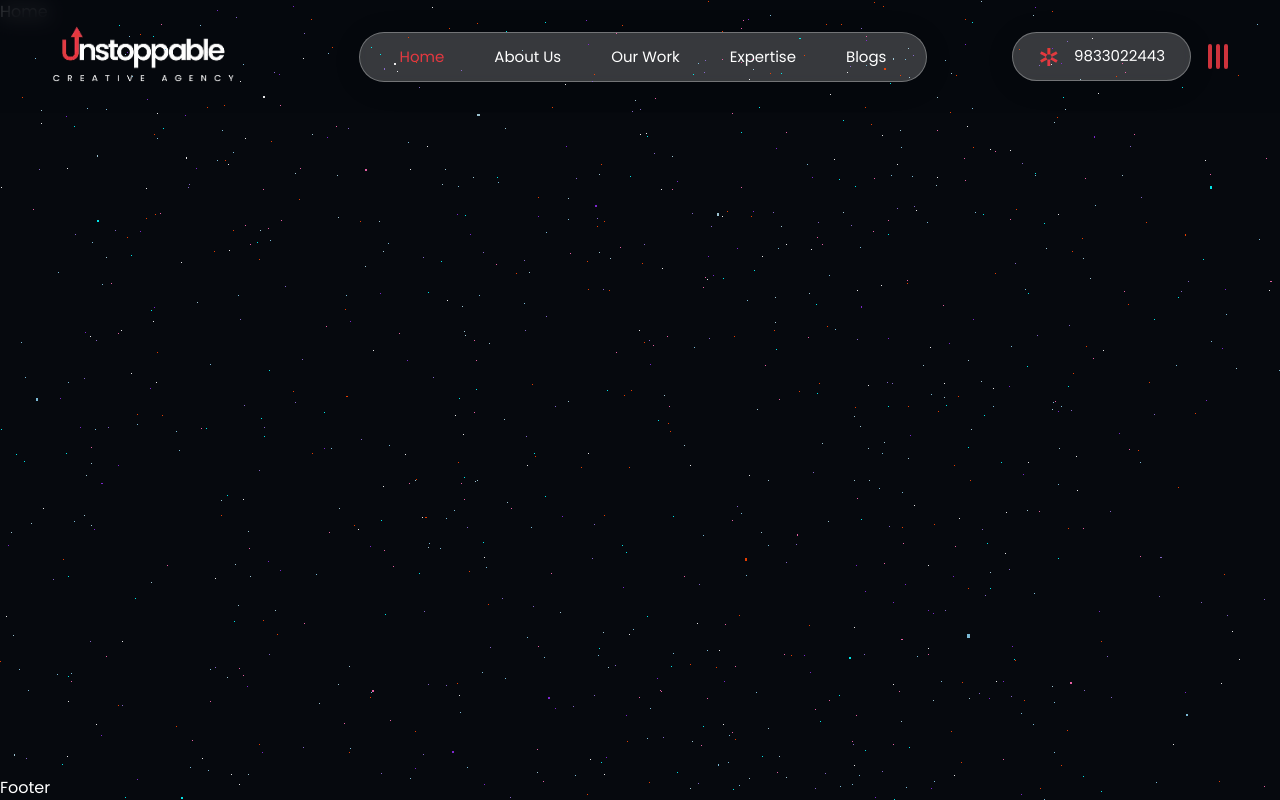
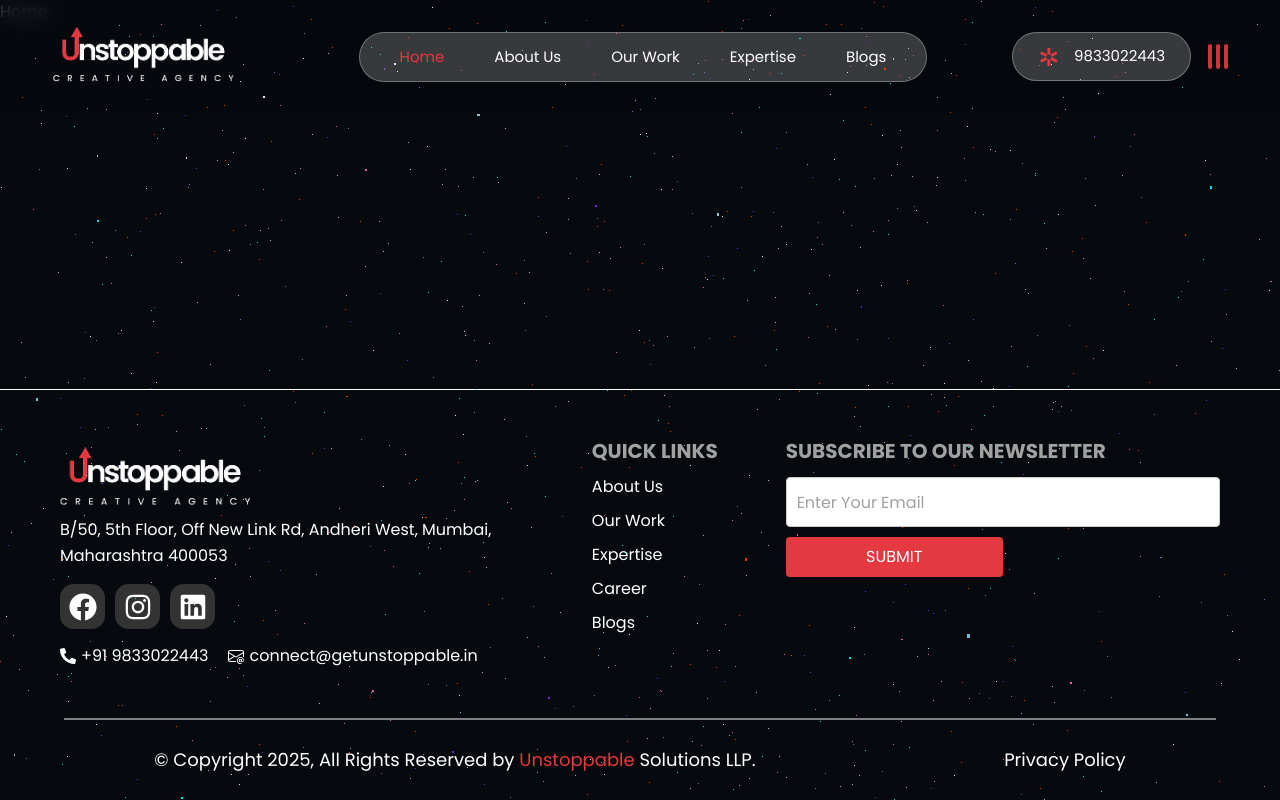
Before and after one commit to aniketocto/unstoppable-react-site, a React (Vite) app: page / in a window 1280 px wide. Built offline with nearby package versions, Linux system fonts and the light colour scheme.

Commit message:
footer completed

```diff
--- a/package.json
+++ b/package.json
@@ -13,6 +13,7 @@
     "@tailwindcss/vite": "^4.1.13",
     "react": "^19.1.1",
     "react-dom": "^19.1.1",
+    "react-hot-toast": "^2.6.0",
     "react-icons": "^5.5.0",
     "react-router-dom": "^7.8.2",
     "tailwindcss": "^4.1.13",
--- a/src/App.jsx
+++ b/src/App.jsx
@@ -9,6 +9,7 @@ import Home from "./pages/Home";
 import Career from "./pages/career";
 import Blogs from "./pages/blogs";
 import About from "./pages/About";
+import { Toaster } from "react-hot-toast";
 
 function App() {
   return (
@@ -21,6 +22,15 @@ function App() {
         <Route path="*" element={<Navigate to="/" replace />} />
         {/* fallback */}
       </Routes>
+      <Toaster
+        toastOptions={{
+          className: "",
+          duration: 3000,
+          style: {
+            fontSize: "13px",
+          },
+        }}
+      />
     </Router>
   );
 }
--- /dev/null
+++ b/src/assets/css/footer.css
@@ -0,0 +1,258 @@
+.footer-main {
+  display: flex;
+  justify-content: space-between;
+  align-items: flex-start;
+  background-color: #06090e;
+  padding: 50px 100px;
+  flex-direction: row;
+  width: 100%;
+}
+
+.social-row {
+  display: flex;
+  flex-direction: column;
+  justify-content: center;
+  align-items: flex-start;
+}
+
+.footer-main .logo {
+  width: 200px;
+  margin-left: -3px;
+}
+
+.links {
+  display: flex;
+  justify-content: center;
+  align-items: start;
+  flex-direction: column;
+  gap: 15px;
+}
+
+.social-links {
+  display: flex;
+  justify-content: center;
+  align-items: center;
+  gap: 10px;
+}
+
+.links p {
+  color: #fff;
+  font-size: 16px;
+  line-height: 26px;
+  font-weight: 400;
+}
+
+.links a {
+  display: inline-flex;
+  font-size: 28px;
+  width: 45px;
+  height: 45px;
+  border-radius: 30%;
+  background-color: #333;
+  justify-content: center;
+  align-items: center;
+}
+
+.links a,
+.contacts a {
+  color: #fff;
+  text-decoration: none;
+}
+
+.contacts a {
+  display: flex;
+  justify-content: center;
+  align-items: center;
+  gap: 5px;
+}
+
+.links a:hover {
+  background-color: #e43941;
+}
+
+.contacts a:hover,
+.menu-row a:hover {
+  color: #e43941;
+}
+
+.contacts {
+  display: flex;
+  justify-content: start;
+  align-items: start;
+  gap: 20px;
+  margin-top: 15px;
+}
+
+.contacts i {
+  margin-right: 5px;
+}
+
+.menu-row {
+  display: flex;
+  justify-content: center;
+  align-items: start;
+  gap: 10px;
+  flex-direction: column;
+}
+
+.menu-row h3 {
+  font-size: 20px;
+  font-weight: 700;
+  line-height: 22px;
+  text-transform: uppercase;
+  color: #a1a1a1;
+  margin-bottom: 3px;
+}
+
+.menu-row a {
+  color: #fff;
+  font-size: 16px;
+  text-decoration: none;
+}
+
+.form-row {
+  display: flex;
+  justify-content: center;
+  align-items: start;
+  gap: 15px;
+  flex-direction: column;
+}
+
+.form-row h2 {
+  color: #a1a1a1;
+  font-size: 20px;
+  line-height: 22px;
+  font-weight: 700;
+  text-transform: uppercase;
+}
+
+input.footer-email {
+  width: 100%;
+  height: 50px;
+  padding: 10px;
+  border: 1px solid #ccc;
+  border-radius: 4px;
+  box-sizing: border-box;
+  font-size: 16px;
+  color: #333;
+  background: #fff;
+  margin-bottom: 10px;
+  z-index: 2;
+  position: relative;
+}
+
+::placeholder {
+  color: #a1a1a1;
+}
+
+.footer-btn {
+  background-color: #e43941;
+  color: white;
+  padding: 8px 20px;
+  border: none;
+  border-radius: 4px;
+  cursor: pointer;
+  font-size: 16px;
+  width: 50%;
+  transition: background-color 0.3s;
+  text-transform: uppercase;
+  z-index: 2;
+  position: relative;
+}
+
+.footer-btn:hover {
+  background-color: #e43941;
+}
+
+.footer-hr {
+  width: 90%;
+  margin: auto;
+  height: 1px;
+  background: #eeeeee4e;
+  border: 1px solid #eeeeee4e;
+}
+
+.copyright {
+  display: flex;
+  width: 100%;
+  justify-content: space-around;
+  align-items: center;
+  height: 80px;
+  padding: 0 30px;
+}
+
+.copyright a {
+  color: #fff;
+  font-size: 18px;
+  line-height: 20px;
+  text-align: center;
+  text-decoration: none;
+}
+
+.copyright a:hover {
+  color: #e43941;
+}
+
+.copyright p {
+  color: #fff;
+  font-size: 18px;
+  line-height: 20px;
+  text-align: center;
+}
+
+/* ResponsiveNess */
+
+@media screen and (max-width: 1300px) {
+  .footer-main {
+    padding: 50px 60px;
+  }
+  .social-row {
+    width: 40%;
+  }
+}
+
+@media screen and (max-width: 1200px) {
+  .contacts {
+    flex-direction: column;
+    gap: 5px;
+  }
+  .form-row h2,
+  .menu-row h3 {
+    font-size: 18px;
+  }
+}
+
+@media screen and (max-width: 1100px) {
+  .links p,
+  .contacts a,
+  .copyright p {
+    font-size: 15px;
+  }
+}
+
+@media screen and (max-width: 900px) {
+  .footer-main {
+    /* flex-direction: column; */
+    flex-wrap: wrap;
+    gap: 30px;
+  }
+}
+
+@media screen and (max-width: 900px) {
+  .footer-main {
+    flex-direction: column;
+    flex-wrap: nowrap;
+    gap: 30px;
+  }
+  .social-row {
+    width: 100%;
+  }
+}
+
+@media screen and (max-width: 600px) {
+  .footer-main {
+    padding: 50px 25px;
+  }
+}
+
+/* -------------- */
--- a/src/components/layouts/Footer.jsx
+++ b/src/components/layouts/Footer.jsx
@@ -1,9 +1,160 @@
-import React from 'react'
+import { Link } from "react-router-dom";
+import "../../assets/css/footer.css";
+import {
+  FaFacebook,
+  FaInstagram,
+  FaLinkedin,
+  FaPhoneAlt,
+} from "react-icons/fa";
+import { BsEnvelopeAt } from "react-icons/bs";
+import { useState } from "react";
+import toast from "react-hot-toast";
 
 const Footer = () => {
+  const [formData, setFormData] = useState({
+    newsletter_email: "",
+  });
+
+  const [isSubmitting, setIsSubmitting] = useState(false);
+
+  const handleChange = (e) => {
+    setFormData({
+      ...formData,
+      [e.target.name]: e.target.value,
+    });
+  };
+
+  const handleSubmit = async (e) => {
+    e.preventDefault();
+
+    if (!e.target.checkValidity()) {
+      e.target.reportValidity();
+      return;
+    }
+
+    setIsSubmitting(true);
+
+    const formDataToSend = new FormData();
+    formDataToSend.append("newsletter_email", formData.newsletter_email);
+    formDataToSend.append("formType", "newsletterForm");
+
+    try {
+      // await fetch(
+      //   "https://script.google.com/macros/s/AKfycbwG-XttXFbFUwHC1HDyHujNsSlhrSI3B7-USKEwPamukk2Ooza7TSdWwF1Yy-SqCoKjqg/exec",
+      //   {
+      //     method: "POST",
+      //     mode: "no-cors",
+      //     body: formDataToSend,
+      //   }
+      // );
+
+      // Navigate to thank you page or show success message
+      console.log(formData);
+      toast.success("Thank you for subscribing to our newsletter!");
+      setFormData({ newsletter_email: "" });
+    } catch (error) {
+      toast.error("Error submitting form. Please try again.");
+      console.error(error);
+    } finally {
+      setIsSubmitting(false);
+    }
+  };
+
   return (
-    <div>Footer</div>
-  )
-}
+    <footer>
+      <hr />
+      <div className="footer-main">
+        <div className="social-row">
+          <img
+            src="images/Logo.webp"
+            alt="Unstoppable Creative Agency logo in bold modern font."
+            className="logo"
+            width={250}
+            height={100}
+          />
+          <div className="links">
+            <p>
+              B/50, 5th Floor, Off New Link Rd, Andheri West, Mumbai,
+              Maharashtra 400053
+            </p>
+            <div className="social-links">
+              <a
+                href="https://www.facebook.com/getunstoppable/"
+                target="_blank"
+                rel="noopener noreferrer"
+              >
+                <FaFacebook />
+              </a>
+              <a
+                href="https://www.instagram.com/get_unstoppable/"
+                target="_blank"
+                rel="noopener noreferrer"
+              >
+                <FaInstagram />
+              </a>
+              <a
+                href="https://www.linkedin.com/company/getunstoppable/"
+                target="_blank"
+                rel="noopener noreferrer"
+              >
+                <FaLinkedin />
+              </a>
+            </div>
+          </div>
+          <div className="contacts">
+            <a href="tel:+919833022443">
+              <FaPhoneAlt />
+              <span> +91 9833022443</span>
+            </a>
+            <a href="mailto:connect@getunstoppable.in">
+              <BsEnvelopeAt />
+              <span>connect@getunstoppable.in</span>
+            </a>
+          </div>
+        </div>
 
-export default Footer
+        <div className="menu-row">
+          <h3>Quick Links</h3>
+          <Link to="/about">About Us</Link>
+          <a href="#ourworks">Our Work</a>
+          <a href="#experties">Expertise</a>
+          <Link to="/career">Career</Link>
+          <Link to="/blogs">Blogs</Link>
+        </div>
+
+        <div className="form-row">
+          <h2>SUBSCRIBE TO OUR NEWSLETTER</h2>
+          <form className="footer-form" onSubmit={handleSubmit}>
+            <input
+              className="footer-email"
+              type="email"
+              autoComplete="on"
+              name="newsletter_email"
+              required
+              placeholder="Enter Your Email"
+              value={formData.newsletter_email}
+              onChange={handleChange}
+            />
+            <button
+              type="submit"
+              className="footer-btn"
+              disabled={isSubmitting}
+            >
+              {isSubmitting ? "Submitting" : "Submit"}
+            </button>
+          </form>
+        </div>
+      </div>
+      <hr className="footer-hr" />
+      <div className="copyright">
+        <p>
+          &copy; Copyright 2025, All Rights Reserved by
+          <span className="text-[#e43941]"> Unstoppable</span> Solutions LLP.
+        </p>
+        <Link to="/privacy-policy">Privacy Policy</Link>
+      </div>
+    </footer>
+  );
+};
+
+export default Footer;
```
Also changed, not shown: 1 other file (tests, documents, lock files or other folders).
